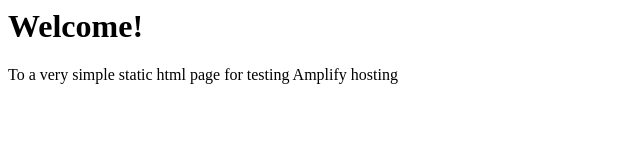
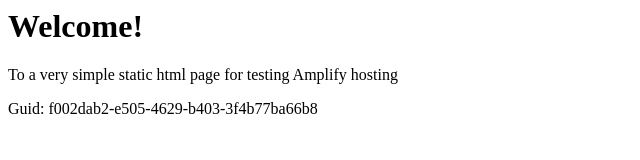
Before and after one commit to aws-aemilia-pdx/Github-PR-Commit-Integration-Test-DoNotTouch-GitHubAutoBuildCanaryTest-v1-beta-us-west-2, a website: page src/index.html in a window 1280 px wide. Shown: the whole page, without its empty margins (0-640 px from the left). Drawn offline with Linux system fonts and the light colour scheme.

Commit message:
commit from integ tests

```diff
--- a/src/index.html
+++ b/src/index.html
@@ -1,3 +1,5 @@
+
+
 <html lang="en">
 
 <head>
@@ -10,6 +12,6 @@
 <body>
     <h1>Welcome!</h1>
     <p>To a very simple static html page for testing Amplify hosting</p>
-</body>
+    <p>Guid: f002dab2-e505-4629-b403-3f4b77ba66b8</p></body>
 
 </html>
```
